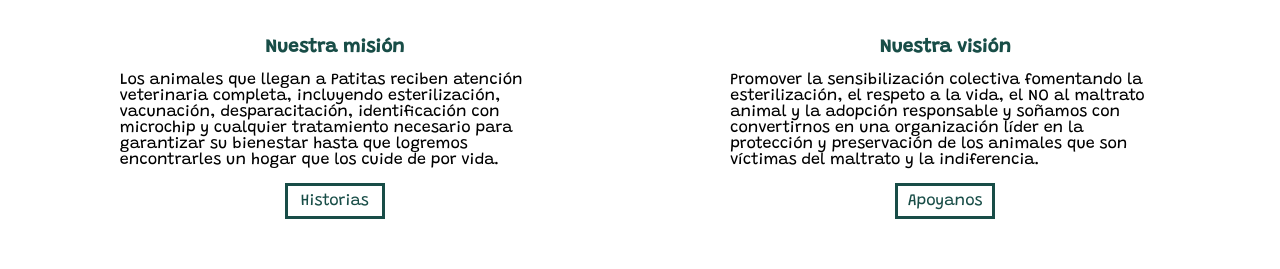
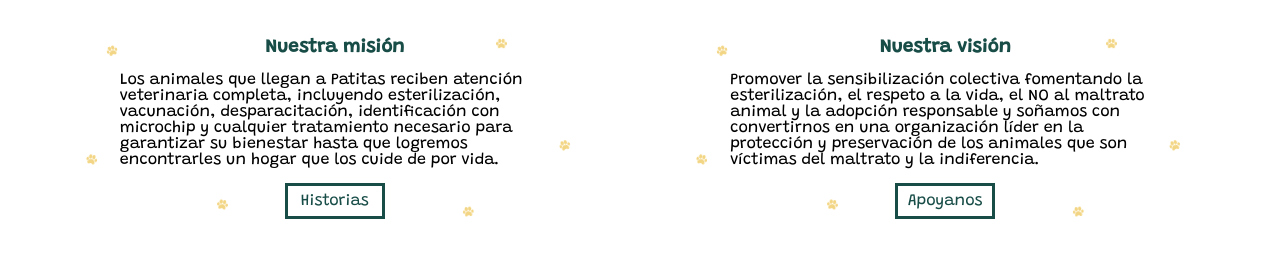
Before and after one commit to anasofias/Patitas, a plain HTML site: page index.html in a window 1280 px wide. Shown: the part 776-1045 px from the top of the page. Drawn offline with Linux system fonts and the light colour scheme; a web font is replaced by a local one.

Commit message:
Update estilos.css

```diff
--- a/estilos.css
+++ b/estilos.css
@@ -265,7 +265,7 @@ footer  .contenedor{
 }
 
 .mision{
-    background-image: url(../img/visionimg2.png);
+    background-image: url(visionimg2.png);
     margin: 2%;
     display: flex;
     flex-wrap: wrap;
@@ -275,7 +275,7 @@ footer  .contenedor{
 }
 
 .vision{
-    background-image: url(../img/visionimg2.png);
+    background-image: url(visionimg2.png);
     margin: 2%;
     display: flex;
     flex-wrap: wrap;
```
